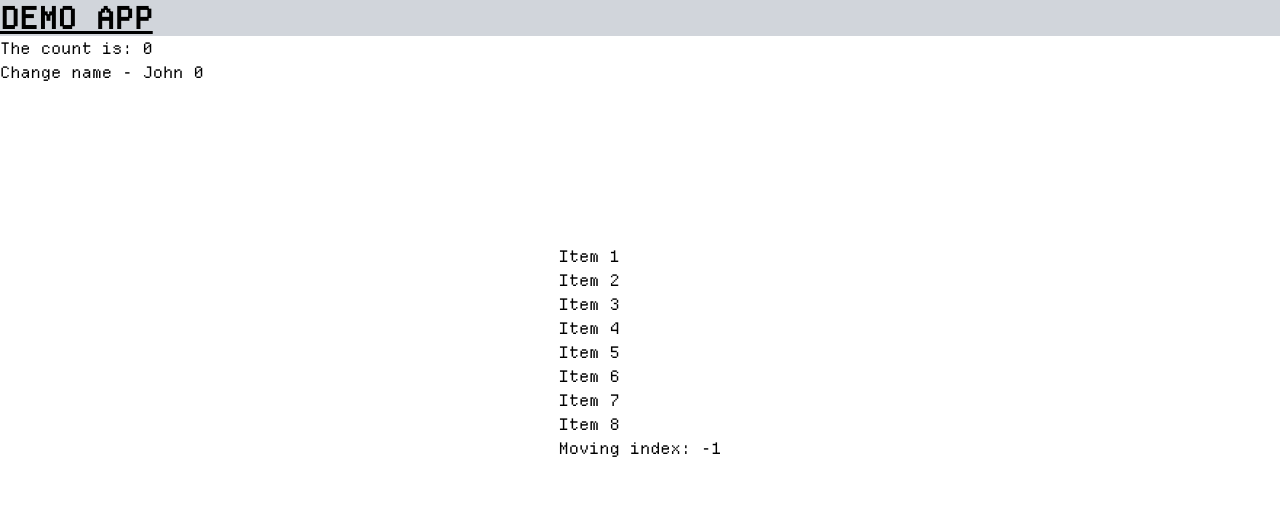
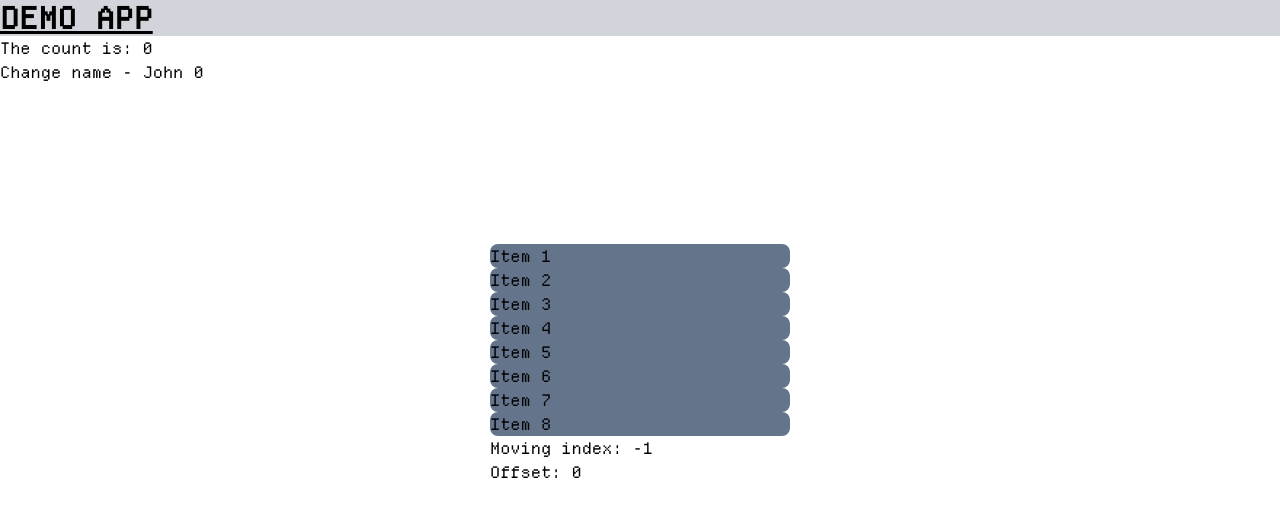
Before and after one commit to pr0g/reorderable-list, a React (Vite) app: page / in a window 1280 px wide. Shown: the top 516 px of the page. Built offline with nearby package versions, Linux system fonts and the light colour scheme.

Commit message:
improved dragging support

```diff
--- a/src/app.tsx
+++ b/src/app.tsx
@@ -23,7 +23,7 @@ export const App = () => {
         Change name - {combined}
       </button>
 
-      <div className="flex flex-row justify-center items-center py-40">
+      <div className="flex flex-row justify-center py-40">
         <ReorderableList />
       </div>
     </>
--- a/src/reorderable-list.tsx
+++ b/src/reorderable-list.tsx
@@ -1,7 +1,7 @@
 import { useState } from "react";
 
 export function ReorderableList() {
-  const [items, setItems] = useState<string[]>([
+  const [items,] = useState<string[]>([
     "Item 1",
     "Item 2",
     "Item 3",
@@ -13,15 +13,47 @@ export function ReorderableList() {
   ]);
 
   const [movingIndex, setMovingIndex] = useState(-1);
+  const [mouseVerticalPosition, setMouseVerticalPosition] = useState(0);
+  const [verticalClickOffset, setVerticalClickOffset] = useState(0);
 
   return (
-    <div>
-      <ul>
+    <div className="flex flex-col min-w-[300px]">
+      <ul className="">
         {items.map((item, index) => {
           return (
             <li
-              onMouseDown={() => setMovingIndex(index)}
-              onMouseUp={() => setMovingIndex(-1)}
+              key={item}
+              onMouseDown={(e) => {
+                const elementBounds = e.currentTarget.getBoundingClientRect();
+                const initialClickOffset = e.clientY - elementBounds.top;
+
+                console.log("offset top", e.currentTarget.offsetTop);
+                console.log("bounds top", elementBounds.top);
+
+                const nextMousePosition = e.clientY + window.scrollY;
+                setMouseVerticalPosition(nextMousePosition);
+
+                setMovingIndex(index);
+                setVerticalClickOffset(initialClickOffset);
+              }}
+              onMouseUp={() => {
+                setMovingIndex(-1);
+                setVerticalClickOffset(0);
+              }}
+              onMouseMove={(e) => {
+                if (movingIndex !== -1) {
+                  const nextMousePosition = e.clientY + window.scrollY;
+                  setMouseVerticalPosition(nextMousePosition);
+                }
+              }}
+              className={`select-none bg-slate-500 rounded-lg ${
+                index === movingIndex ? "text-red-500 absolute" : "text-black"
+              }`}
+              style={
+                index === movingIndex
+                  ? { top: `${mouseVerticalPosition - verticalClickOffset}px` }
+                  : {}
+              }
             >
               {item}
             </li>
@@ -29,6 +61,7 @@ export function ReorderableList() {
         })}
       </ul>
       <p>Moving index: {movingIndex}</p>
+      <p>Offset: {verticalClickOffset}</p>
     </div>
   );
 }
```
